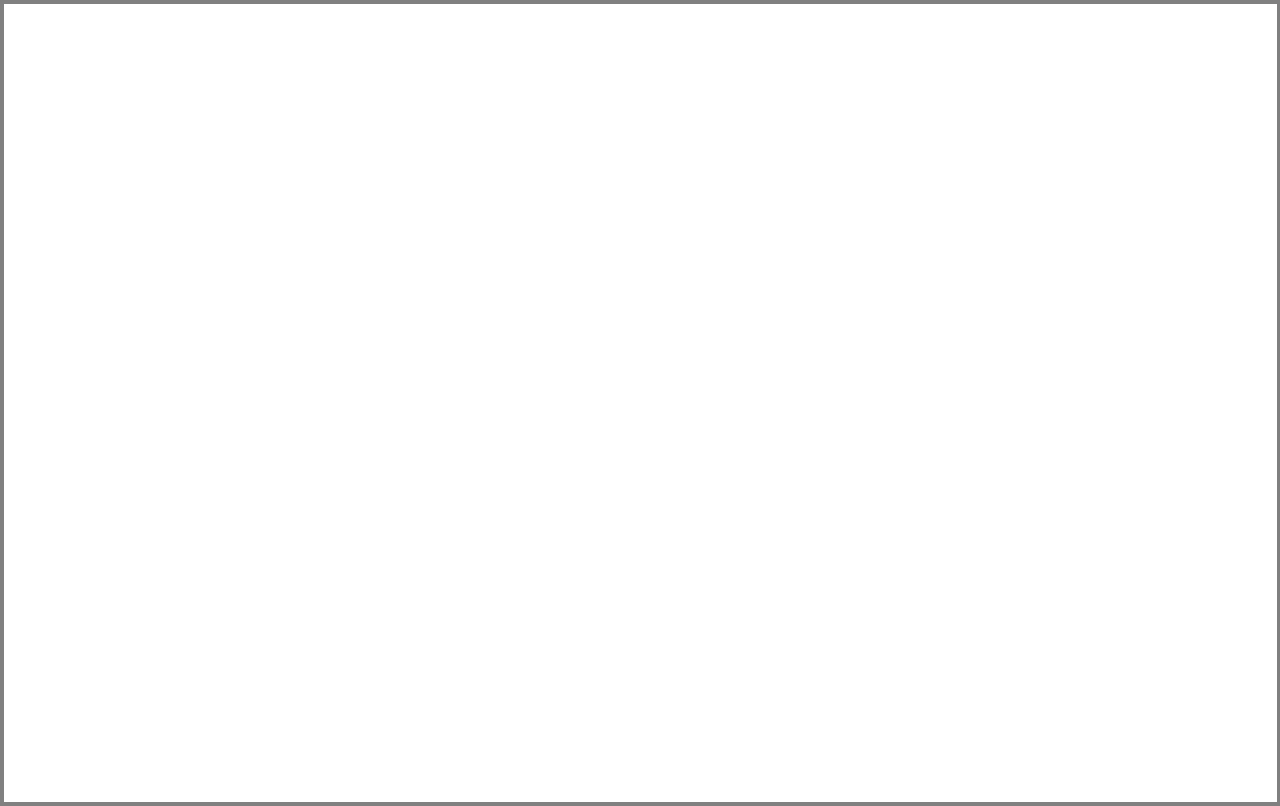
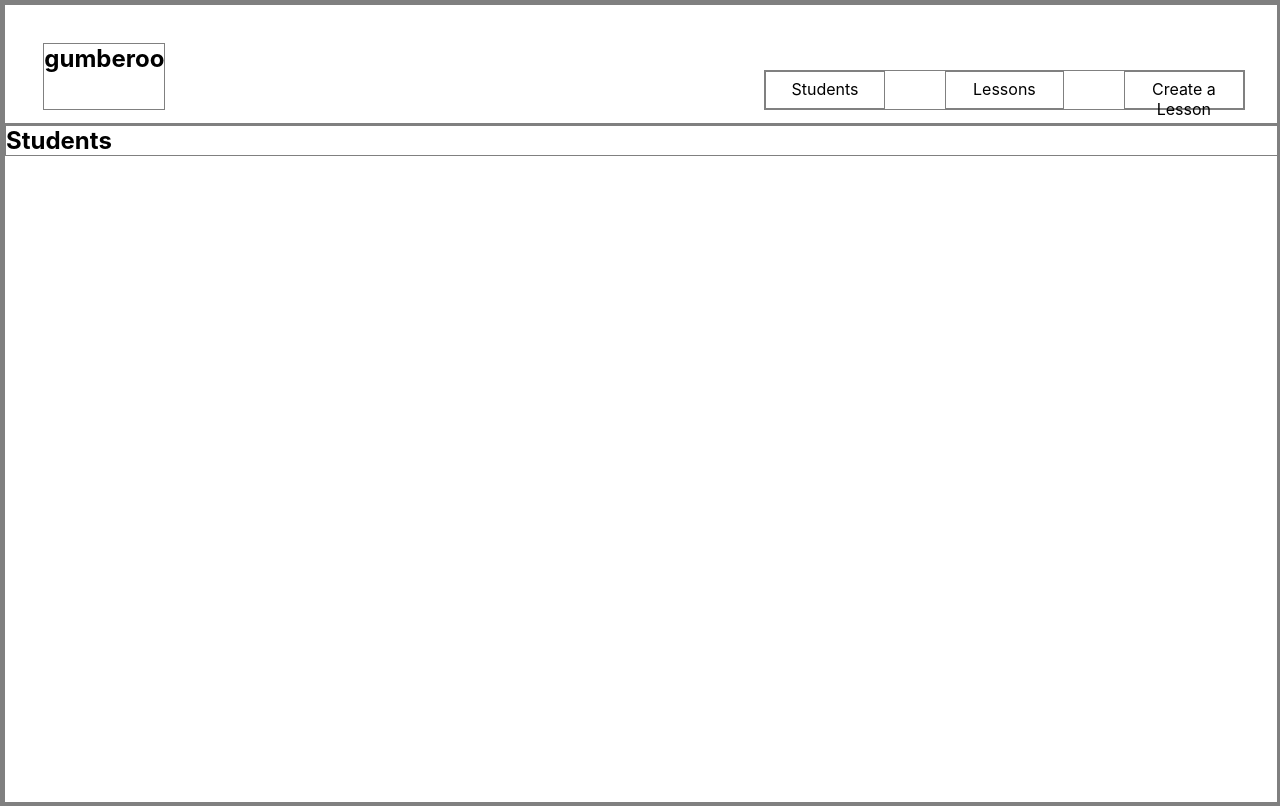
Before and after one commit to KyleWong2510/gumberoo, a React (Create React App) app: page /students in a window 1280 px wide. Built offline with nearby package versions, Linux system fonts and the light colour scheme.

Commit message:
Add routes for teacher dashboard

```diff
--- a/src/App/App.js
+++ b/src/App/App.js
@@ -4,6 +4,8 @@ import StudentDashboard from '../StudentDashboard/StudentDashboard'
 import { connect } from 'react-redux'
 import TeacherHeader from '../TeacherHeader/TeacherHeader'
 import TeacherLogin from '../TeacherLogin/TeacherLogin'
+import TeacherRoster from '../TeacherRoster/TeacherRoster'
+import TeacherLessons from '../TeacherLessons/TeacherLessons'
 import './App.scss';
 import CreateLesson from '../CreateLesson/CreateLesson'
 
@@ -19,6 +21,14 @@ function App() {
           <TeacherHeader />
           <CreateLesson />
         </Route>
+        <Route path='/students'>
+          <TeacherHeader />
+          <TeacherRoster />
+        </Route>
+        <Route path='/lessons'>
+          <TeacherHeader />
+          <TeacherLessons />
+        </Route>
       </Switch>
       {/* <StudentDashboard /> */}
 
--- a/src/TeacherHeader/TeacherHeader.js
+++ b/src/TeacherHeader/TeacherHeader.js
@@ -7,10 +7,10 @@ const TeacherHeader = () => {
     <header className='teacher-header'>
       <h1 className='header-title'>gumberoo</h1>
       <section className='header-btn-container'>
-        <Link className='header-btn'>
+        <Link to='students' className='header-btn'>
           Students
         </Link>
-        <Link className='header-btn'>
+        <Link to='lessons' className='header-btn'>
           Lessons
         </Link>
         <Link to='/createlesson' className='header-btn'>
--- /dev/null
+++ b/src/TeacherLessons/TeacherLessons.js
@@ -0,0 +1,13 @@
+import React from 'react'
+import './TeacherLessons.scss'
+
+const TeacherLessons = () => {
+  return (
+    <main className='teacher-lessons'>
+      <h1>Lessons</h1>
+
+    </main>
+  )
+}
+
+export default TeacherLessons
--- /dev/null
+++ b/src/TeacherRoster/TeacherRoster.js
@@ -0,0 +1,14 @@
+import React from 'react'
+import './TeacherRoster.scss'
+import TeacherHeader from '../TeacherHeader/TeacherHeader'
+
+const TeacherRoster = () => {
+  return (
+    <main className='teacher-roster'>
+      <h1>Students</h1>
+
+    </main>
+  )
+}
+
+export default TeacherRoster
--- /dev/null
+++ b/src/TeacherRoster/TeacherRoster.scss
@@ -0,0 +1,6 @@
+.teacher-roster {
+  display: flex;
+  flex-direction: column;
+  height: 85vh;
+  width: 100vw
+}
```
Also changed, not shown: src/TeacherLessons/TeacherLessons.scss (added), 2 other files (tests, documents, lock files or other folders).
